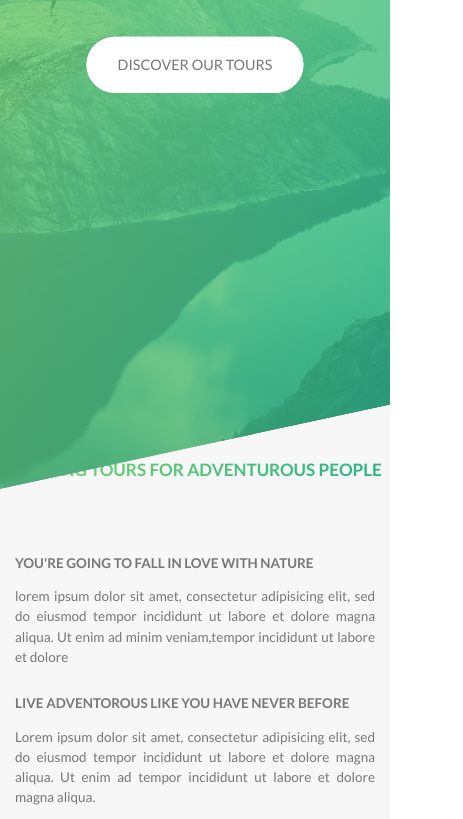
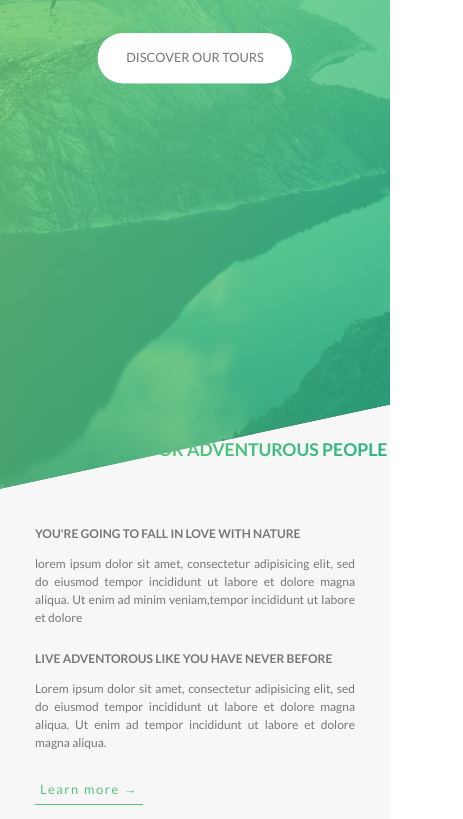
Before and after one commit to HimanshuDotcom/Natours, a website: page index.html in a window 390 px wide. Shown: the part 313-1132 px from the top of the page, 463 px wide, since content can reach past the window. Drawn offline with Linux system fonts and the light colour scheme.

Commit message:
mobile responsive

```diff
--- a/sass/base/_base.scss
+++ b/sass/base/_base.scss
@@ -8,13 +8,12 @@
 html {
 	font-size: 62.5%;   // (10px/16px)
 
+	@include respond(tab-land) {
+		font-size: 56.25%; // 9px
+	}
 
 	@include respond(tab-port) {
 		font-size: 50%;   // 8px
-	}
-
-	@include respond(tab-land) {
-		font-size: 56.25%; // 9px
 	}
 
 	@include respond(big-desktop) {
--- a/sass/base/_typogrophy.scss
+++ b/sass/base/_typogrophy.scss
@@ -59,11 +59,11 @@ body {
 	transition: all 0.5s;
 
 	@include respond(tab-port) {
-		font-size: 2.2rem;
+		font-size: 2.5rem;
 	}
 
 	@include respond(phone) {
-		font-size: 1.9rem;
+		font-size: 2.2rem;
 	}
 
 	&:hover {
--- a/sass/components/_card.scss
+++ b/sass/components/_card.scss
@@ -141,4 +141,50 @@
 		font-weight: 100;
 	}
 
+
+
+// -------------------- media query for card ------------------------
+
+@include respond(tab-port) {
+		height: auto;
+		background-color: white;
+		box-shadow: 0 2rem 2rem rgba($color-black, .5);
+
+		&__side {
+			height: auto;
+			position: relative;
+			width: 100%;
+
+
+			&--back {
+				transform: rotateY(0deg);
+				clip-path: polygon(0 15%, 100% 0, 100% 100%, 0 100%);
+			}
+		}
+
+		&:hover &__side--front {
+			transform: rotateY(0deg);
+		}
+
+
+		//back
+		&__cta {
+			position: relative;
+			top: 0;
+			left: 0;
+			transform: translate(0);
+			width: 100%;
+			padding: 6rem 4rem 4rem 4rem;
+		}
+
+		&__price-box {
+			margin-bottom: 4rem;
+		}
+
+		&__price-value {
+			font-size: 4rem;
+		}
+
 }
+
+}
--- a/sass/components/_form.scss
+++ b/sass/components/_form.scss
@@ -1,8 +1,4 @@
-.book__form {
-	height: 100%;
-	width: 50%;
-	padding: 10rem 2.5rem;
-}
+
 
 .form {
 	&__group:not(:last-child) {
@@ -25,6 +21,10 @@
 		&:focus:invalid {
 			border-bottom : 3px solid red;
 		}
+
+		@include respond(tab-port) {
+			width: 100%;
+		}
 	}
 
 	&__label {
@@ -45,6 +45,11 @@
 	&__radio-group {
 		display: inline-block;
 		width: 49%;
+
+		@include respond(tab-port) {
+			width: 100%;
+			margin-bottom: 2rem;
+		}
 	}
 
 	&__radio-label {
--- a/sass/components/_story.scss
+++ b/sass/components/_story.scss
@@ -7,6 +7,15 @@
 	border-radius: 3px;
 	box-shadow: 0 2px 5px rgba($color-black,.5);
 	transform: skewX(-12deg);
+
+	@include respond(tab-port) {
+		width: 100%;
+		padding: 10rem 4rem;
+	}
+
+	@include respond(phone) {
+		transform: skewX(0);
+	}
 
 	/*
 	& > * {
@@ -24,11 +33,23 @@
 		shape-outside: circle(50% at 50% 50%);
 		transform: translateX(-2rem) skewX(12deg);
 
+		@include respond(phone) {
+			transform: translateX(-2rem) skewX(0);
+		}
+
 	}
 
 	&__image {
 		height: 100%;
-		transform: translateX(-4rem) skewX(12deg) scale(1.2);
+		transform: translateX(-4rem) scale(1.2);
+	}
+
+	&__text {
+		transform: skewX(12deg);
+
+		@include respond(phone) {
+			transform: skewX(0);
+		}
 	}
 
 	&__caption {
@@ -52,7 +73,7 @@
 	}
 
 	&:hover &__image {
-		transform: translateX(-4rem) skewX(12deg) scale(1);
+		transform: translateX(-4rem)  scale(1);
 		filter: blur(3px) brightness(75%);
 	}
 }
--- a/sass/layout/_navigation.scss
+++ b/sass/layout/_navigation.scss
@@ -97,6 +97,12 @@
 		transition: all .5s;
 		visibility: hidden;
 
+		@include respond(phone) {
+
+			position: relative;
+
+		}
+
 		left: 0;  // for animation
 	}
 
--- a/sass/pages/_home.scss
+++ b/sass/pages/_home.scss
@@ -50,10 +50,32 @@
 
 .book {
 	background-image: linear-gradient(105deg,  rgba($color-white,.9) 50%, transparent 50%) ,url("../img/nat-10.jpg");
-	//height: 60rem;  // height is maintained by content
 	border-radius: 3px;
 	background-size: cover;
 	box-shadow: 0 1.5rem 2rem rgba($color-black, .4);
+
+	@include respond(tab-land) {
+		background-image: linear-gradient(105deg,  rgba($color-white,.9) 65%, transparent 50%) ,url("../img/nat-10.jpg");
+	}
+
+	@include respond(tab-port) {
+		background-image: linear-gradient(to right,  rgba($color-white,.9) 100%, transparent 0) ,url("../img/nat-10.jpg");
+	}
+
+	&__form {
+		height: 100%;
+		width: 50%;
+		padding: 10rem 2.5rem;
+
+		@include respond(tab-land) {
+			width: 65%;
+		}
+
+		@include respond(tab-port) {
+			width: 100%;
+		}
+
+	 }
 }
 
 .footer {
```
Also changed, not shown: css/style.css, 1 other file.
